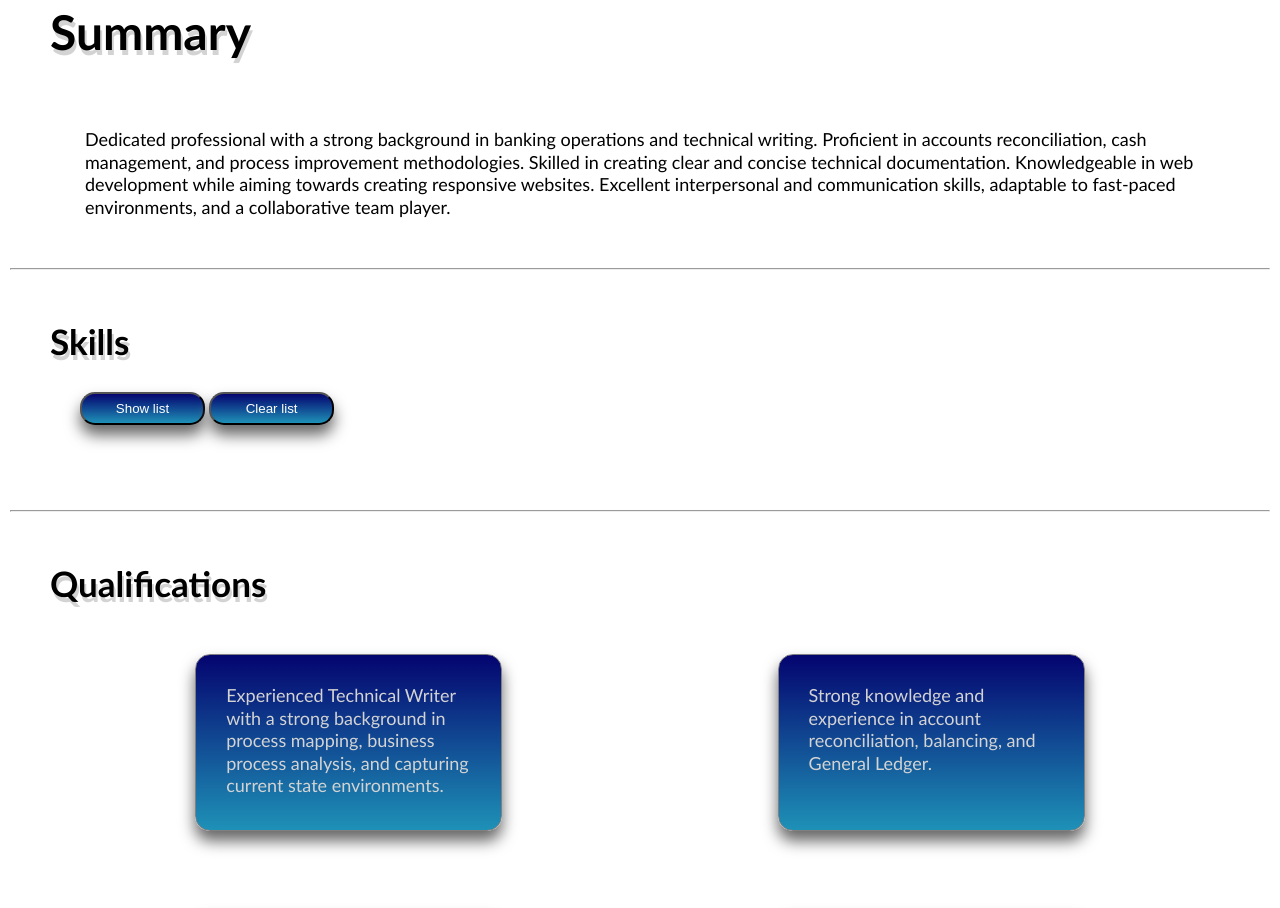
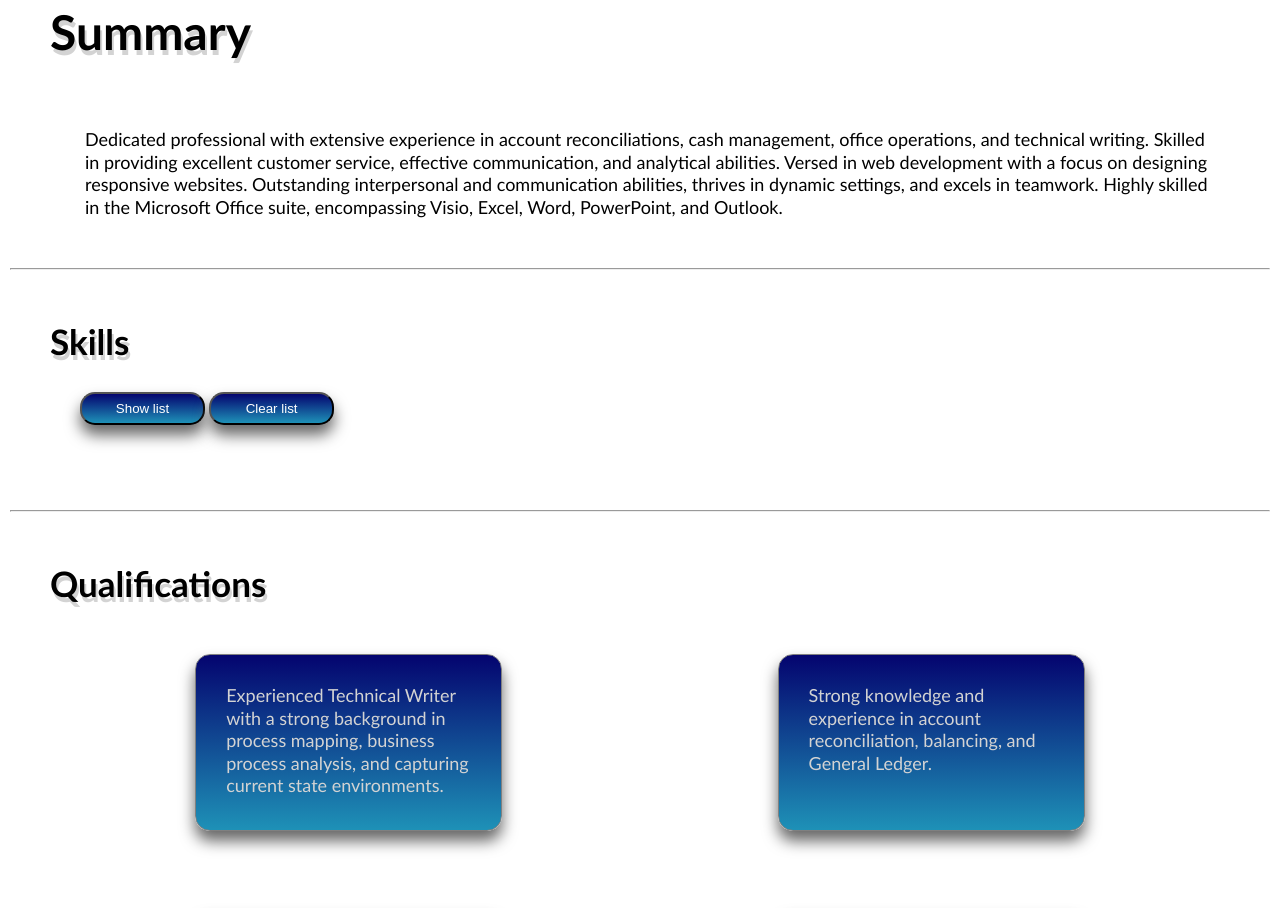
Before and after one commit to BashaTaylor/ResumeUpdated, a plain HTML site: page index.html in a window 1280 px wide. Shown: the part 795-1703 px from the top of the page. Drawn offline with Linux system fonts and the light colour scheme.

Commit message:
Update index.html

```diff
--- a/index.html
+++ b/index.html
@@ -58,12 +58,13 @@
         </div>
         <h2>Summary</h2>
         <div>
-            <p>Dedicated professional with a strong background in banking operations and technical writing.
-                Proficient in accounts reconciliation, cash management, and process improvement methodologies.
-                Skilled in creating
-                clear and concise technical documentation. Knowledgeable in web development while aiming towards
-                creating responsive websites. Excellent interpersonal and communication skills, adaptable
-                to fast-paced environments, and a collaborative team player.</p>
+            <p>Dedicated professional with extensive experience in account reconciliations, cash
+                management, office operations, and technical writing. Skilled in providing excellent
+                customer service, effective communication, and analytical abilities. Versed in web
+                development with a focus on designing responsive websites. Outstanding interpersonal
+                and communication abilities, thrives in dynamic settings, and excels in teamwork. Highly
+                skilled in the Microsoft Office suite, encompassing Visio, Excel, Word, PowerPoint, and
+                Outlook.</p>
         </div>
     </section>
     <hr>
```
